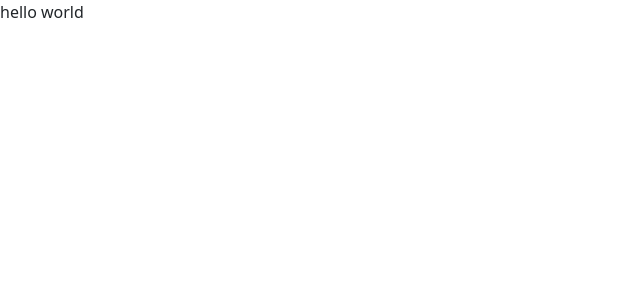
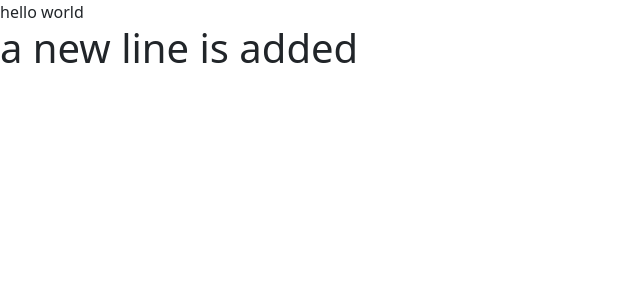
Before and after one commit to 99Aditya99/my-3rd-app-Redux-Toolkit-, a React (Create React App) app: page / in a window 1280 px wide. Shown: the top 300 px of the page, without its empty margins (0-640 px from the left). Built offline with nearby package versions, Linux system fonts and the light colour scheme.

Commit message:
Update index.js

```diff
--- a/src/index.js
+++ b/src/index.js
@@ -9,6 +9,7 @@ const root = ReactDOM.createRoot(document.getElementById('root'));
 root.render(
   <React.StrictMode>
     <App />
+  <h1>a new line is added</h1>
   </React.StrictMode>
 );
 
```
